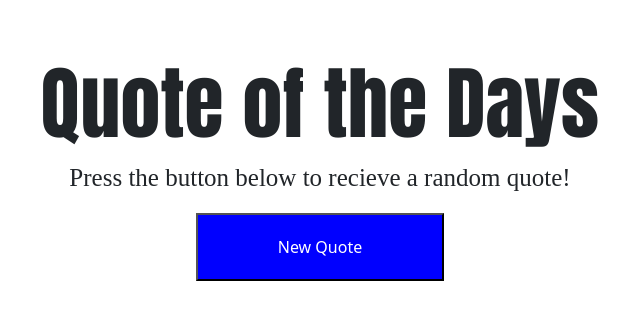
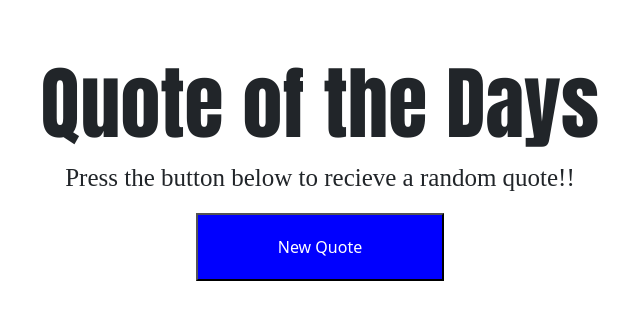
Before and after one commit to mariamtaha53/mynewrepo, a plain HTML site: page index.html in a window 1280 px wide. Shown: the full height of the page, 320-960 px from the left. Drawn offline with Linux system fonts and the light colour scheme; a web font is replaced by a local one.

Commit message:
laaast modifying

```diff
--- a/index.html
+++ b/index.html
@@ -26,7 +26,7 @@
 
             <h1> Quote of the Days </h1>
 
-            <p> Press the button below to recieve a random quote! </p>
+            <p> Press the button below to recieve a random quote!! </p>
 
             <button onclick="myfunc()" id="generate" > New Quote </button>
 
```
